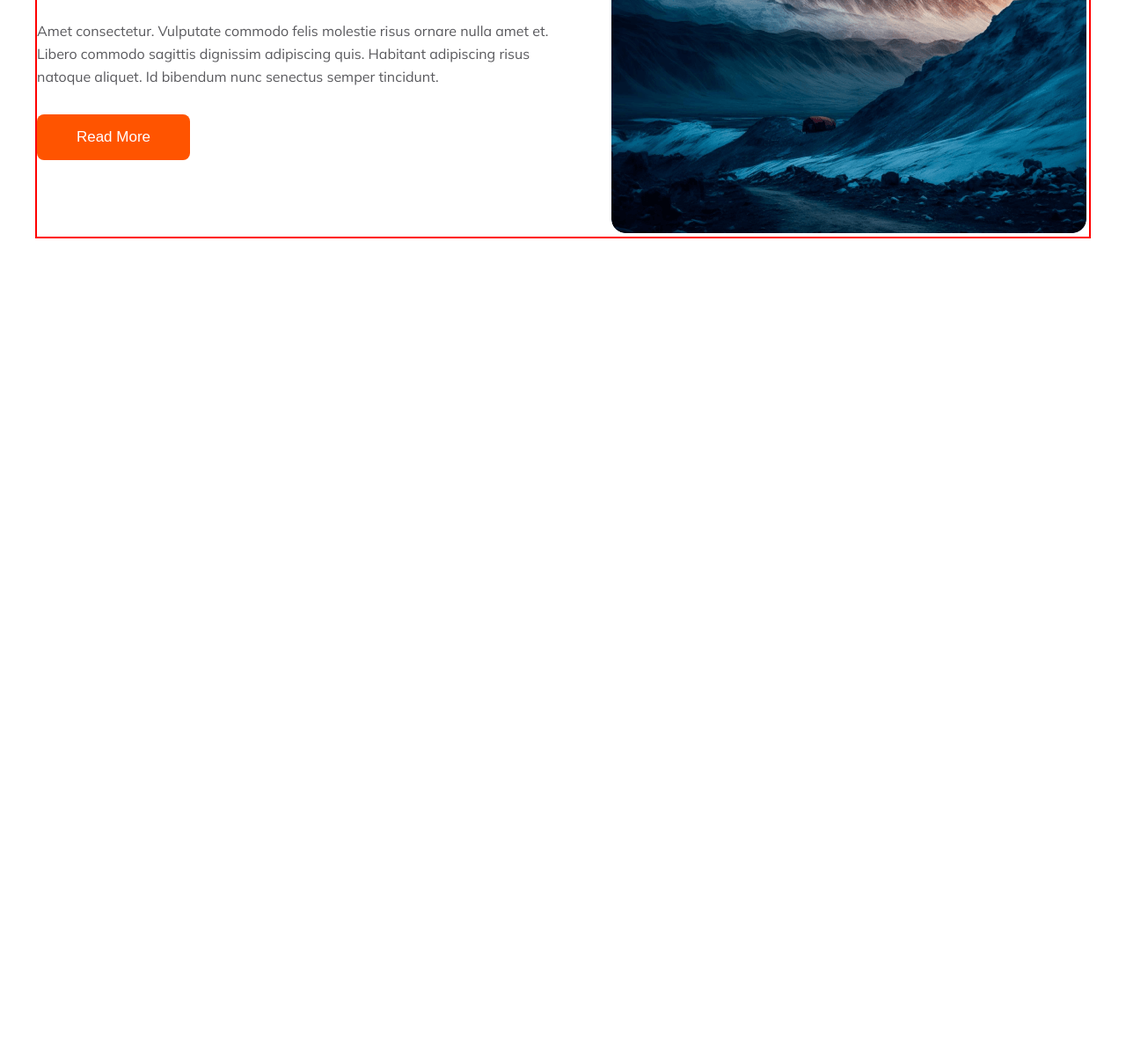
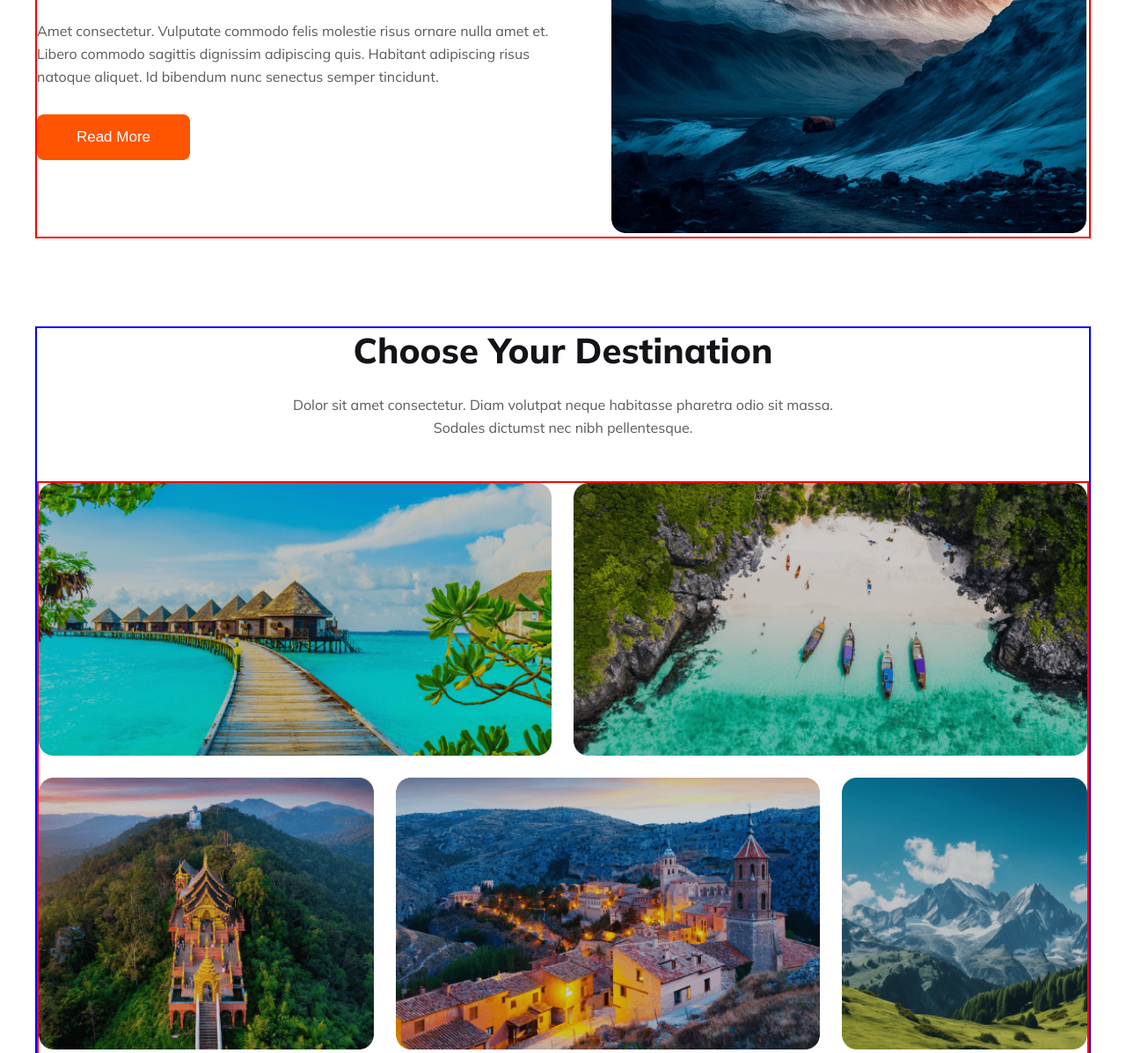
Before and after one commit to Swatimitra78/Assignment-2, a plain HTML site: page index.html in a window 1280 px wide. Shown: the part 984-2181 px from the top of the page at 88% size. Before the commit the page ends 1255 px from the top, so only its background shows below. Drawn offline with Linux system fonts and the light colour scheme.

Commit message:
Destination part done

```diff
--- a/index.html
+++ b/index.html
@@ -103,7 +103,37 @@
     </section>
 
 
-    <section class="Destination">
+    <section class="destination">
+      <div class="destination-text">
+        <h3>Choose Your Destination</h3>
+        <p>Dolor sit amet consectetur. Diam volutpat neque habitasse pharetra odio sit massa. <br>Sodales dictumst nec
+          nibh
+          pellentesque.</p>
+      </div>
+      <div class="destination-img-grp">
+        <div class="grid-item-img-1">
+          <img src="Images/img1.png" alt="">
+        </div>
+        <div class="grid-item-img-2">
+          <img src="Images/img2.png" alt="">
+        </div>
+        <div class="grid-item-img-3">
+          <img src="Images/img3.png" alt="">
+        </div>
+        <div class="grid-item-img-4">
+          <img src="Images/img4.png" alt="">
+        </div>
+        <div class="grid-item-img-5">
+          <img src="Images/img5.png" alt="">
+        </div>
+        <div class="grid-item-img-6">
+          <img src="Images/img6.png" alt="">
+        </div>
+        <div class="grid-item-img-7">
+          <img src="Images/img7.png" alt="">
+        </div>
+
+      </div>
 
     </section>
 
--- a/styles/style.css
+++ b/styles/style.css
@@ -11,7 +11,7 @@ body {
 }
 
 
-.button{
+.button {
   width: 174px;
   height: 52px;
   padding: 15px;
@@ -27,6 +27,7 @@ body {
 .button:hover {
   background: #0b7dda;
 }
+
 /* navbar start */
 .header-section {
   max-width: 1200px;
@@ -170,23 +171,24 @@ form.example button:hover {
   border: 2px solid red;
 }
 
-.popular-text{
+.popular-text {
   display: block;
   width: 50%;
 
 }
 
-.popular-text p, ul{
+.popular-text p,
+ul {
   margin-top: 25px;
 
 }
 
-.popular-img{
+.popular-img {
   width: 50%;
 
 }
 
-.popular-img img{
+.popular-img img {
   margin-left: 55px;
   object-fit: cover;
   border-radius: 16px;
@@ -208,7 +210,7 @@ p {
   line-height: 26px;
 }
 
-ul li{
+ul li {
   color: rgba(19, 19, 24, 0.70);
   font-size: 16px;
   font-weight: 400;
@@ -216,3 +218,73 @@ ul li{
 }
 
 /* Destination section start */
+
+.destination {
+  max-width: 1200px;
+  margin: 0 auto;
+  margin-top: 100px;
+  border: 2px solid blue;
+  display: block;
+  text-align: center;
+  /* justify-content: center; */
+  /* align-items: center; */
+}
+
+.destination p {
+  margin-top: 24px;
+}
+
+.destination-img-grp {
+  max-width: 1200px;
+  margin-top: 48px;
+  border: 2px solid red;
+  display: grid;
+  grid-template-columns: repeat(12, 1fr);
+  grid-template-rows: repeat(3, 1fr);
+  gap: 25px;
+}
+
+.destination-img-grp img {
+  width: 100%;
+  height: 100%;
+  border-radius: 16px;
+
+
+}
+
+.grid-item-img-1 {
+  grid-column: 1/span 6;
+
+
+}
+
+.grid-item-img-2 {
+  grid-column: 7/span 6;
+
+}
+
+.grid-item-img-3 {
+  grid-column: 1/span 4;
+
+}
+
+.grid-item-img-4 {
+  grid-column: 5/span 5;
+
+
+}
+
+.grid-item-img-5 {
+  grid-column: 10/span 3;
+
+
+}
+
+.grid-item-img-6 {
+  grid-column: 1/span 5;
+
+}
+.grid-item-img-7 {
+  grid-column: 6/span 7;
+
+}
```
Also changed, not shown: Images/img1.png (renamed from Images/Rectangle 5.png), Images/img2.png (renamed from Images/Rectangle 8.png), Images/img3.png (renamed from Images/Rectangle 6.png), Images/img4.png (renamed from Images/Rectangle 7.png), Images/img5.png (renamed from Images/Rectangle 9.png), Images/img6.png (renamed from Images/Rectangle 11.png), Images/img7.png (renamed from Images/Rectangle 10.png). Lines whose indentation alone changed are shown as unchanged.
